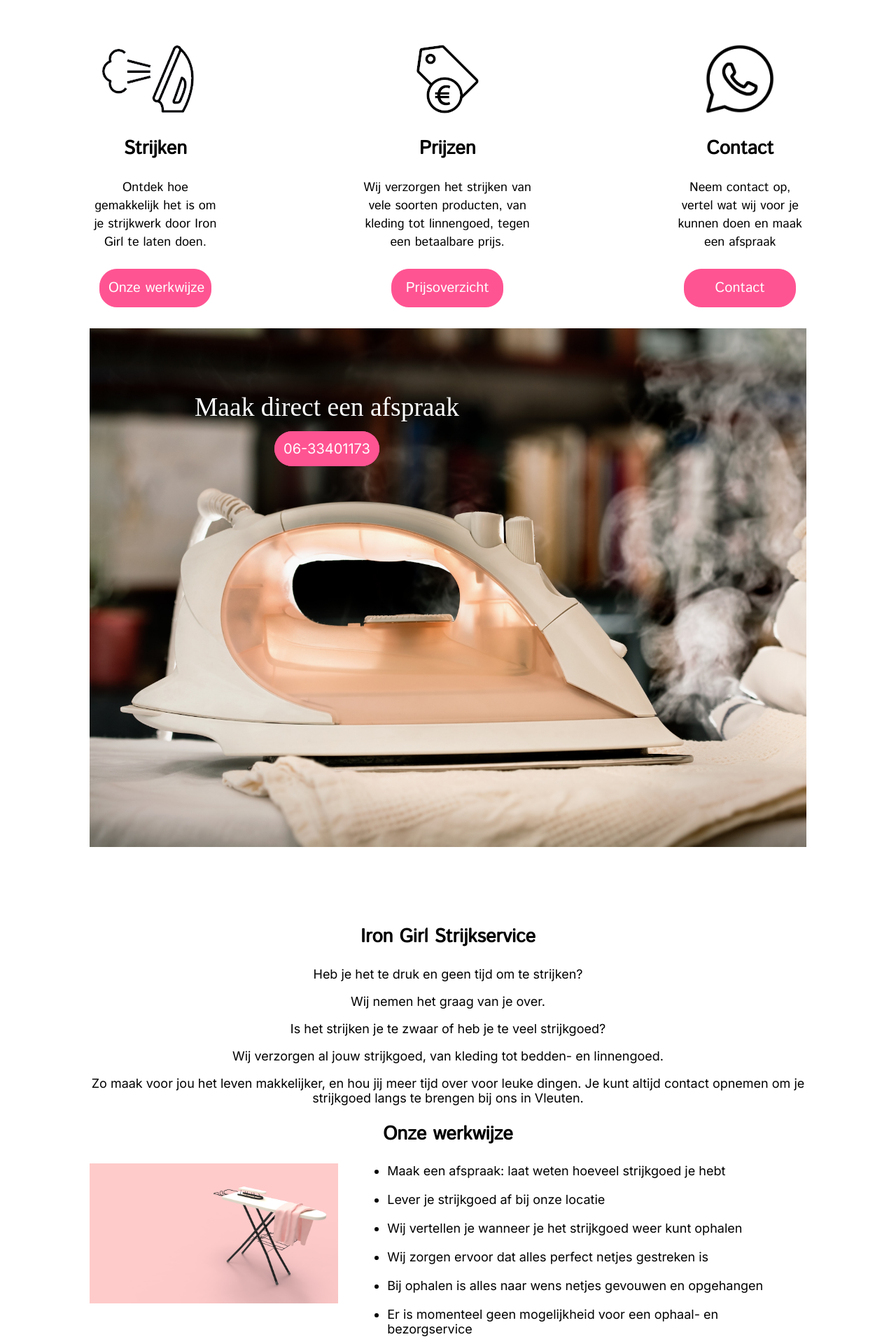
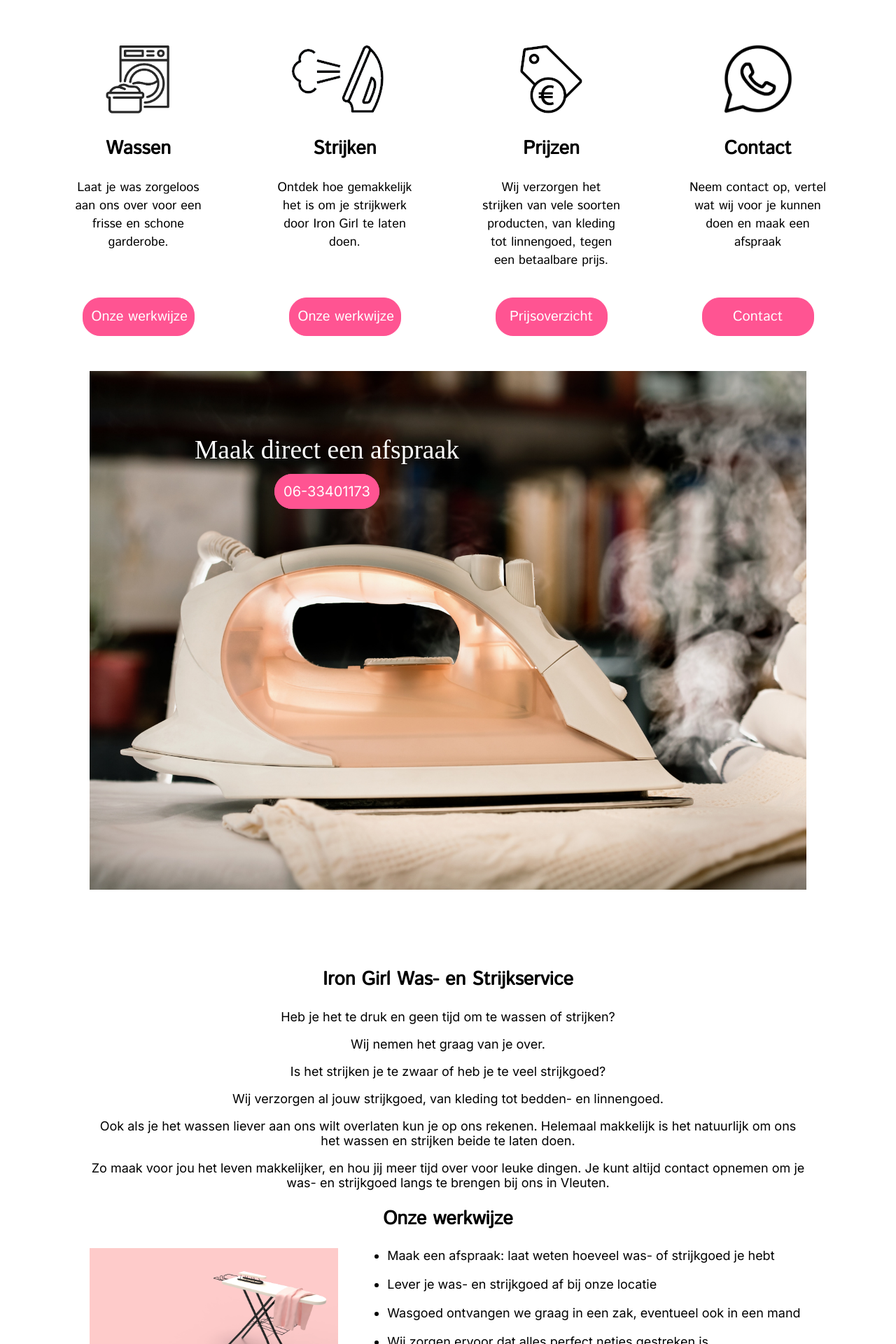
Before and after one commit to clearblocks/irongirl, a React (Create React App) app: page / in a window 1280 px wide. Shown: the part 880-2800 px from the top of the page at 70% size. Built offline with nearby package versions, Linux system fonts and the light colour scheme; the HTML template or start-up script is replaced by a standard one; a web font is replaced by a local one.

Commit message:
Added laundry service and prices

```diff
--- a/src/App.scss
+++ b/src/App.scss
@@ -261,14 +261,33 @@ header {
   }
 }
 
+.service-buttons {
+  display: none;
+
+  @media screen and (min-width: $desktop) {
+    display: flex;
+    justify-content: space-around;
+    padding: 10px 50px;
+    margin-bottom: 40px;
+  }
+
+  button {
+    flex-basis: 0;
+    flex-grow: 1;
+  }
+}
 
 .services {
   @media screen and (min-width: $desktop) {
     display: flex;
-    justify-content: center;
+    justify-content: space-around;
     padding: 10px 50px;
     margin-top: 40px;
   }
+
+  .service-container {
+    flex-basis: 0;
+    flex-grow: 1;
 
     .service {
       &.service-desktop {
@@ -304,9 +323,8 @@ header {
         }
 
         p {
-        width: 60%;
+          width: 80%;
           margin: 0 auto;
-        margin-bottom: 25px;
         }
       }
 
@@ -329,6 +347,9 @@ header {
         }
       }
     }
+  }
+
+
 }
 
 .cta {
@@ -511,7 +532,7 @@ header {
   }
 }
 
-.aboutus {
+.about-us {
   width: 80%;
   margin: 0 auto;
 
@@ -531,11 +552,11 @@ header {
     }
   }
 
-  .aboutus-info {
+  .about-us-info {
     text-align: center;
   }
 
-  .aboutus-workway {
+  .about-us-workway {
     h2 {
       text-align: center;
     }
@@ -554,7 +575,7 @@ header {
     }
   }
 
-  .aboutus-images {
+  .about-us-images {
     text-align: center;
     img {
       width: 100%;
@@ -685,7 +706,6 @@ header {
 
   @media screen and (min-width: $desktop) {
     width: 30%;
-    margin-top: 150px;
   }
 
   h2 {
--- /dev/null
+++ b/src/assets/json/laundryPriceData.json
@@ -0,0 +1,6 @@
+[{
+  "priceDataSet": [
+    { "name":  "Tot 6 kg", "price":  16.50},
+    { "name":  "Elke extra kg", "price":  2.50}
+  ]
+}]
--- a/src/components/atoms/Icon.tsx
+++ b/src/components/atoms/Icon.tsx
@@ -1,12 +1,14 @@
 import React from 'react';
 import WhatsAppIconSrc from "../../assets/img/whatsapp-icon-transparant.png";
 import GreenWhatsAppIconSrc from "../../assets/img/whatsapp-green-icon.png";
+import LaundryIconSrc from "../../assets/img/laundry-icon.png";
 import IronIconSrc from "../../assets/img/iron-icon.png";
 import PriceIconSrc from "../../assets/img/price-icon.png";
 import MailIconSrc from "../../assets/img/mail-icon.png";
 import UnderConstructionSrc from "../../assets/img/under-construction-icon.png";
 
 export enum IconType {
+  Laundry,
   Iron,
   Price,
   WhatsApp,
@@ -23,6 +25,12 @@ type IconData = {
 
 let iconData = (iconType: IconType): IconData => {
   switch (iconType) {
+    case IconType.Laundry:
+      return {
+        src: LaundryIconSrc,
+        alt: 'was icoon',
+        className: 'laundry-icon'
+      }
     case IconType.Iron:
       return {
         src: IronIconSrc,
@@ -74,6 +82,7 @@ export const Icon = ({type}: IconProps) => {
 export const WhatsAppIcon = () => <Icon type={IconType.WhatsApp} />
 export const GreenWhatsAppIcon = () => <Icon type={IconType.GreenWhatsApp} />
 export const PriceIcon = () => <Icon type={IconType.Price} />
+export const LaundryIcon = () => <Icon type={IconType.Laundry} />
 export const IronIcon = () => <Icon type={IconType.Iron} />
 export const EmailIcon = () => <Icon type={IconType.Email} />
 export const ConstructionIcon = () => <Icon type={IconType.Construction} />
--- a/src/components/molecules/PriceTable.tsx
+++ b/src/components/molecules/PriceTable.tsx
@@ -2,13 +2,13 @@ import React from 'react'
 import { PriceData, PriceRow } from '../atoms/PriceRow'
 
 export type PriceTableData = {
-  category: string,
+  category?: string,
   priceDataSet: PriceData[]
 }
 
 export const PriceTable = ({category, priceDataSet}: PriceTableData) => (
   <div className={"price-table"} >
-    <h3>{category}</h3>
+    {category && <h4>{category}</h4>}
     <div className={"price-table-data"}>
       {priceDataSet.map((priceData, index) => <PriceRow name={priceData.name} price={priceData.price} key={index}/>)}
     </div>
--- a/src/components/molecules/Service.tsx
+++ b/src/components/molecules/Service.tsx
@@ -11,14 +11,13 @@ export type ServiceProps = {
 }
 
 export const Service = ({iconType, title, text, buttonLabel, onClick}: ServiceProps) => (
-  <div>
+  <div className={"service-container"}>
     <div className={"service service-desktop"}>
       <div>
         <Icon type={iconType} />
         <h2>{title}</h2>
         <p>{text}</p>
       </div>
-      <Button label={buttonLabel} onClick={onClick}/>
     </div>
     <div className={"service service-mobile"}>
       <div>
--- a/src/components/organisms/AboutUs.tsx
+++ b/src/components/organisms/AboutUs.tsx
@@ -5,32 +5,39 @@ import ironingBoard from '../../assets/img/ironing-board-pink.jpg'
 import ironOnTable from '../../assets/img/iron-on-table.jpg'
 
 export const AboutUs = forwardRef((props, ref: ForwardedRef<HTMLDivElement>) => (
-  <div className={"aboutus"} id={"aboutus"} ref={ref}>
-    <div className={"aboutus-info"}>
-      <h2>Iron Girl Strijkservice</h2>
-      <p>Heb je het te druk en geen tijd om te strijken?</p><p>Wij nemen het graag van je over.</p>
-      <p>Is het strijken je te zwaar of heb je te veel strijkgoed?</p><p>Wij verzorgen al jouw strijkgoed, van kleding tot bedden- en linnengoed.</p>
+  <div className={"about-us"} id={"about-us"} ref={ref}>
+    <div className={"about-service"}>
+      <div className={"about-us-info"}>
+        <h2>Iron Girl Was- en Strijkservice</h2>
+        <p>Heb je het te druk en geen tijd om te wassen of strijken?</p><p>Wij nemen het graag van je over.</p>
+        <p>Is het strijken je te zwaar of heb je te veel strijkgoed?</p><p>Wij verzorgen al jouw strijkgoed, van kleding
+        tot bedden- en linnengoed.</p>
+        <p>Ook als je het wassen liever aan ons wilt overlaten kun je op ons rekenen. Helemaal makkelijk is het
+          natuurlijk om ons het wassen en strijken beide te laten doen.</p>
         <p>
           Zo maak voor jou het leven makkelijker, en hou jij meer tijd over voor leuke dingen.
-        Je kunt altijd contact opnemen om je strijkgoed langs te brengen bij ons in Vleuten.
+          Je kunt altijd contact opnemen om je was- en strijkgoed langs te brengen bij ons in Vleuten.
         </p>
       </div>
       <img src={ironingBoard} alt={"strijkplank"} className={"img-mobile"}/>
-    <div className={"aboutus-workway"}>
+      <div className={"about-us-workway"}>
         <h2>Onze werkwijze</h2>
         <div>
           <img src={ironingBoard} alt={"strijkplank"} className={"img-desktop"}/>
           <ul>
-          <li>Maak een afspraak: laat weten hoeveel strijkgoed je hebt</li>
-          <li>Lever je strijkgoed af bij onze locatie</li>
-          <li>Wij vertellen je wanneer je het strijkgoed weer kunt ophalen</li>
+            <li>Maak een afspraak: laat weten hoeveel was- of strijkgoed je hebt</li>
+            <li>Lever je was- en strijkgoed af bij onze locatie</li>
+            <li>Wasgoed ontvangen we graag in een zak, eventueel ook in een mand</li>
             <li>Wij zorgen ervoor dat alles perfect netjes gestreken is</li>
+            <li>Wij vertellen je wanneer je het weer kunt ophalen</li>
             <li>Bij ophalen is alles naar wens netjes gevouwen en opgehangen</li>
+            <li>Bij strijken is het handig als je zelf ook kledinghangers kunt afgeven</li>
             <li>Er is momenteel geen mogelijkheid voor een ophaal- en bezorgservice</li>
           </ul>
         </div>
       </div>
-    <div className={"aboutus-images"}>
+    </div>
+    <div className={"about-us-images"}>
       <div>
         <img src={womanIroning} alt={"vrouw aan het strijken"}/>
         <img src={shirts} alt={"gestreken overhemden"}/>
--- a/src/components/organisms/Hero.tsx
+++ b/src/components/organisms/Hero.tsx
@@ -3,9 +3,9 @@ import React from 'react';
 export const Hero = () => (
   <div className={"hero"}>
     <div>
-      <span className={"span-large"}>Strijkservice Vleuten - De Meern</span><br /><br />
+      <span className={"span-large"}>Was- en Strijkservice Vleuten - De Meern</span><br /><br />
       <span>Persoonlijke service</span><br />
-      <span>Snel, voordelig en zorgvuldig gestreken</span><br /><br />
+      <span>Snel, voordelig en zorgvuldig gewassen en gestreken</span><br /><br />
       <span>Telefoon of WhatsApp:</span><br />
       <span>06-33401173</span>
     </div>
--- a/src/components/organisms/Prices.tsx
+++ b/src/components/organisms/Prices.tsx
@@ -1,10 +1,15 @@
 import React, {ForwardedRef, forwardRef} from 'react';
 import {PriceTable} from "../molecules/PriceTable";
-import priceData from "../../assets/json/priceData.json"
+import ironPriceData from "../../assets/json/ironPriceData.json"
+import laundryPriceData from "../../assets/json/laundryPriceData.json"
 
 export const Prices = forwardRef((props, ref: ForwardedRef<HTMLDivElement>) => (
   <div className={"prices"} ref={ref}>
     <h2>Prijzen</h2>
-    {priceData.map((priceDataSet, index) => <PriceTable category={priceDataSet.category} priceDataSet={priceDataSet.priceDataSet} key={index} />)}
+    <p>De betaling kan gedaan worden met een tikkie.</p>
+    <h3>Wassen</h3>
+    {laundryPriceData.map((priceDataSet, index) => <PriceTable priceDataSet={priceDataSet.priceDataSet} key={index} />)}
+    <h3>Strijken</h3>
+    {ironPriceData.map((priceDataSet, index) => <PriceTable category={priceDataSet.category} priceDataSet={priceDataSet.priceDataSet} key={index} />)}
   </div>
 ));
--- /dev/null
+++ b/src/components/organisms/ServiceDetail.tsx
@@ -0,0 +1,5 @@
+import {ForwardedRef, forwardRef} from "react";
+
+export const AboutUs = forwardRef((props, ref: ForwardedRef<HTMLDivElement>) => (
+  <div></div>
+));
--- a/src/components/organisms/Services.tsx
+++ b/src/components/organisms/Services.tsx
@@ -1,6 +1,7 @@
 import React, {RefObject} from 'react';
 import {Service} from '../molecules/Service';
 import {IconType} from "../atoms/Icon";
+import {Button} from "../atoms/Button";
 
 type ServicesProps = {
   refs: ServiceRefs,
@@ -15,6 +16,12 @@ type ServiceRefs = {
 
 function createServices({aboutUsRef, pricesRef, contactRef}: ServiceRefs) {
   return [{
+    iconType: IconType.Laundry,
+    title: 'Wassen',
+    text: 'Laat je was zorgeloos aan ons over voor een frisse en schone garderobe.',
+    buttonLabel: 'Onze werkwijze',
+    ref: aboutUsRef
+  }, {
     iconType: IconType.Iron,
     title: 'Strijken',
     text: 'Ontdek hoe gemakkelijk het is om je strijkwerk door Iron Girl te laten doen.',
@@ -36,8 +43,14 @@ function createServices({aboutUsRef, pricesRef, contactRef}: ServiceRefs) {
 }
 
 export const Services = ({refs, serviceOnClick}: ServicesProps) => (
-  <div className={"services"}>
-    {createServices(refs).map((service, key) => <Service iconType={service.iconType} title={service.title} text={service.text}
-                                      buttonLabel={service.buttonLabel} onClick={() => serviceOnClick(service.ref)} key={key}/>)}
-  </div>
+  <>
+    <div className={"services"}>
+      {createServices(refs).map((service, key) => <Service iconType={service.iconType} title={service.title} text={service.text}
+                                        buttonLabel={service.buttonLabel} onClick={() => serviceOnClick(service.ref)} key={key}/>)}
+    </div>
+    <div className={"service-buttons"}>
+      {createServices(refs).map((service, key) =>
+        <Button label={service.buttonLabel} onClick={() => serviceOnClick(service.ref)} key={key} />)}
+    </div>
+  </>
 );
```
Also changed, not shown: src/assets/img/laundry-icon.png (added), src/assets/json/ironPriceData.json (renamed from src/assets/json/priceData.json). Lines whose indentation alone changed are shown as unchanged.
